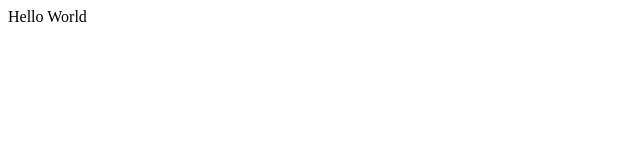
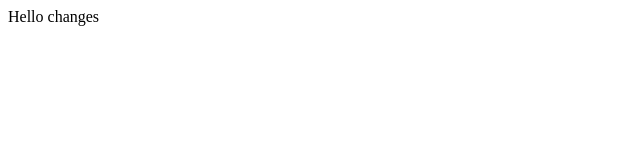
Before and after one commit to bsdivith/example_repo, a plain HTML site: page index.html in a window 1280 px wide. Shown: the full height of the page, 0-640 px from the left. Drawn offline with Linux system fonts and the light colour scheme.

Commit message:
css added

```diff
--- a/index.html
+++ b/index.html
@@ -1 +1 @@
-<h>Hello World</h>
+<h>Hello changes</h>
```
Also changed, not shown: 1 other file.
